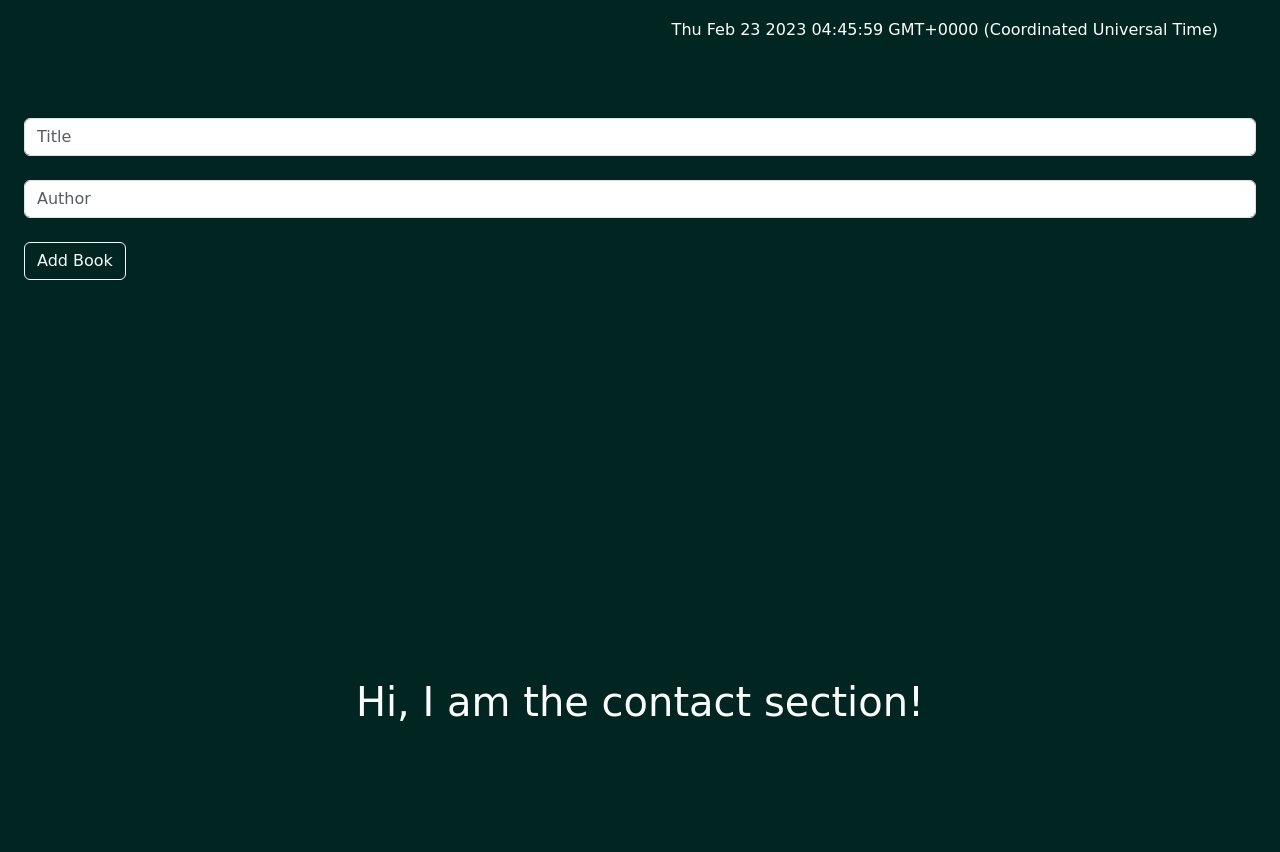
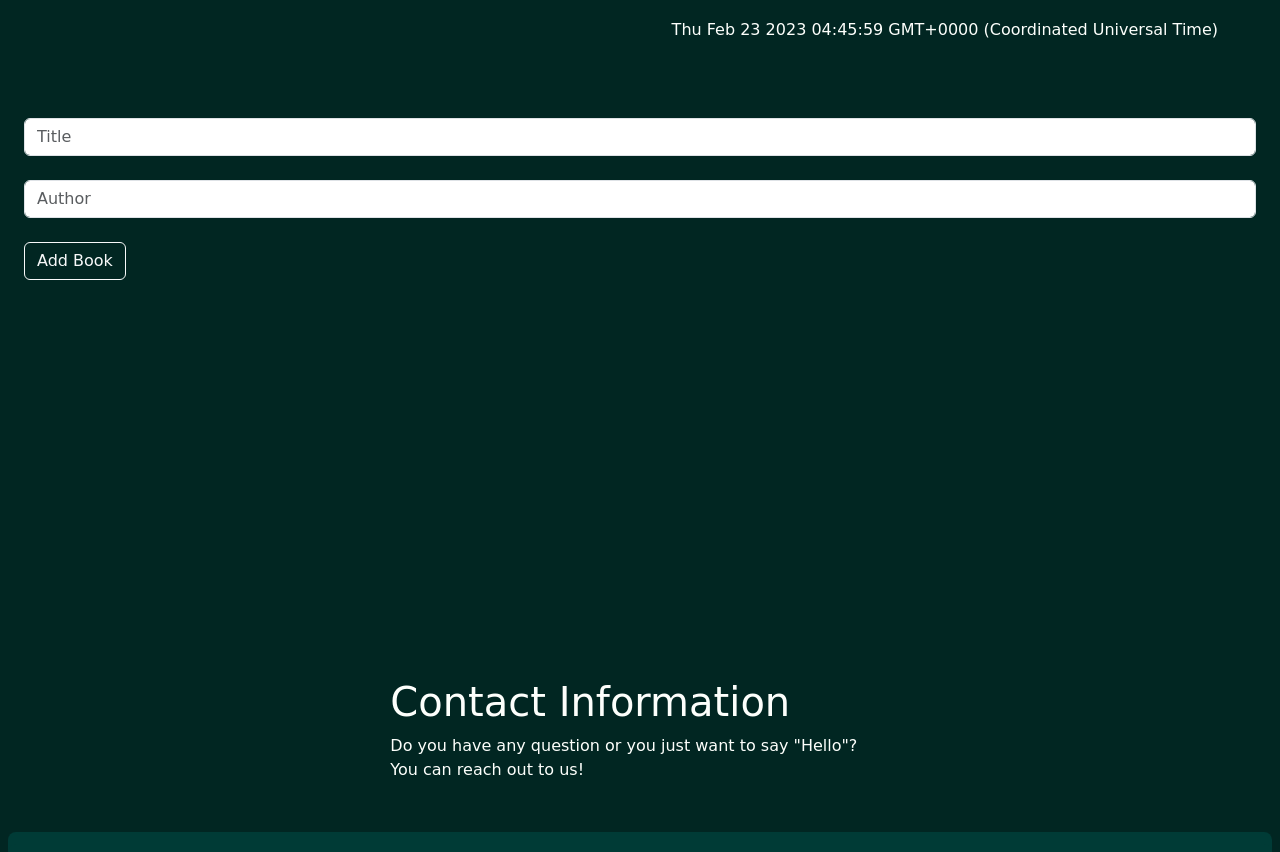
Before and after one commit to SamTush/Awesome-books, a website: page index.html in a window 1280 px wide. Shown: the part 100-952 px from the top of the page. Drawn offline with nearby package versions, Linux system fonts and the light colour scheme; a web font is replaced by a local one.

Commit message:
Add the section contact layout.

```diff
--- a/index.html
+++ b/index.html
@@ -76,11 +76,13 @@
     </section>
 
     <section class="container-fluid" id="contact">
-        <div class="container-fluid min-vh-100">
-            <div class="row">
-                <div class="col col-12 d-flex justify-content-center">
-                    <h1>Hi, I am the contact section!</h1>
-                </div>
+        <div class="container-fluid col-xxl-4 col-lg-5 col-md-6 col-sm-12 d-flex flex-column">
+            <h1>Contact Information</h1>
+            <div class="d-felx flex-column align-self-start">
+                <p>Do you have any question or you just want to say "Hello"? <br> You can reach out to us!</p>
+                <dl class="d-flex flex-column">
+
+                </dl>
             </div>
         </div>
     </section>
```
